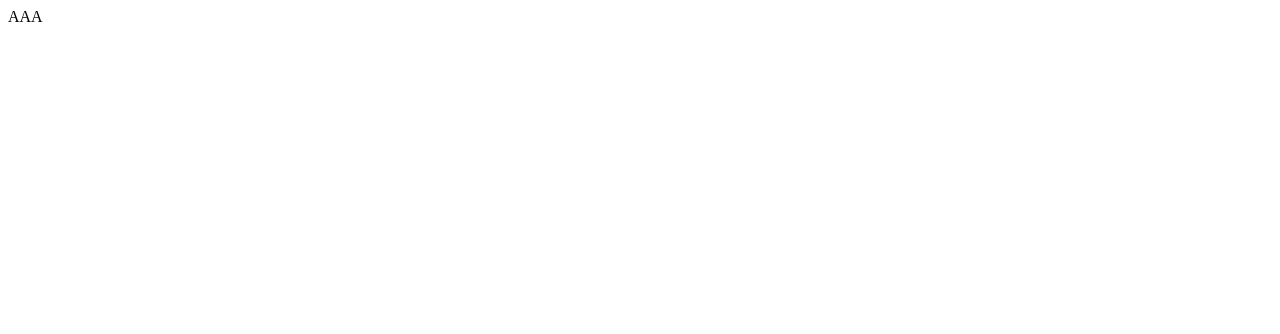
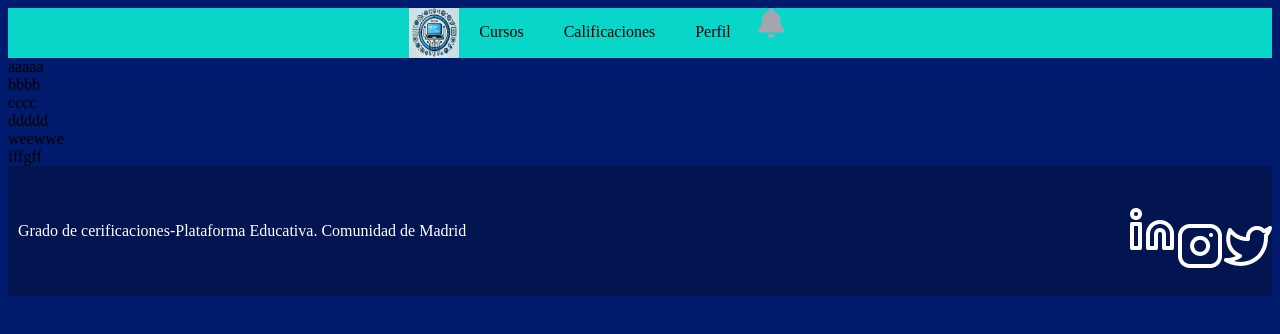
Before and after one commit to Barroso18/ProyectoDIW, a website: page cursos.html in a window 1280 px wide. Drawn offline with Linux system fonts and the light colour scheme.

Commit message:
estilos sin terminar cursos y footer

```diff
--- a/cursos.html
+++ b/cursos.html
@@ -4,8 +4,73 @@
     <meta charset="UTF-8">
     <meta name="viewport" content="width=device-width, initial-scale=1.0">
     <title>Cursos</title>
+    <link rel="stylesheet" href="sass/cursos.css">
 </head>
 <body>
-    AAA
+    <nav>
+
+        <ul>
+            <li>
+                <div id="idlogo"></div>
+            </li>
+            <li>
+                <a href="cursos.html">Cursos</a>
+            </li>
+            <li>
+                <a href="asignatura.html">Calificaciones</a>
+            </li>
+            <li>
+                <a href="">Perfil</a>
+            </li>
+            <li>
+                <a href=""><!-- From Uiverse.io by catraco -->
+                    <label class="container">
+                      <input type="checkbox" checked="checked">
+                        <svg class="bell-regular" xmlns="http://www.w3.org/2000/svg" height="1em" viewBox="0 0 448 512">
+                          <path d="M224 0c-17.7 0-32 14.3-32 32V49.9C119.5 61.4 64 124.2 64 200v33.4c0 45.4-15.5 89.5-43.8 124.9L5.3 377c-5.8 7.2-6.9 17.1-2.9 25.4S14.8 416 24 416H424c9.2 0 17.6-5.3 21.6-13.6s2.9-18.2-2.9-25.4l-14.9-18.6C399.5 322.9 384 278.8 384 233.4V200c0-75.8-55.5-138.6-128-150.1V32c0-17.7-14.3-32-32-32zm0 96h8c57.4 0 104 46.6 104 104v33.4c0 47.9 13.9 94.6 39.7 134.6H72.3C98.1 328 112 281.3 112 233.4V200c0-57.4 46.6-104 104-104h8zm64 352H224 160c0 17 6.7 33.3 18.7 45.3s28.3 18.7 45.3 18.7s33.3-6.7 45.3-18.7s18.7-28.3 18.7-45.3z"></path>
+                        </svg>
+                        <svg class="bell-solid" xmlns="http://www.w3.org/2000/svg" height="1em" viewBox="0 0 448 512">
+                          <path d="M224 0c-17.7 0-32 14.3-32 32V51.2C119 66 64 130.6 64 208v18.8c0 47-17.3 92.4-48.5 127.6l-7.4 8.3c-8.4 9.4-10.4 22.9-5.3 34.4S19.4 416 32 416H416c12.6 0 24-7.4 29.2-18.9s3.1-25-5.3-34.4l-7.4-8.3C401.3 319.2 384 273.9 384 226.8V208c0-77.4-55-142-128-156.8V32c0-17.7-14.3-32-32-32zm45.3 493.3c12-12 18.7-28.3 18.7-45.3H224 160c0 17 6.7 33.3 18.7 45.3s28.3 18.7 45.3 18.7s33.3-6.7 45.3-18.7z"></path>
+                        </svg>
+                    </label>
+                </a>
+            </li>
+            <li>
+                <a href="">
+
+                </a>
+            </li>
+            <li>
+                <a href=""></a>
+            </li>
+        </ul>
+    </nav>
+    <div id="contenedorContenido">
+        <div id="contenedorCursos">
+            <div id="curso1">aaaaa</div>
+            <div id="curso2">bbbb</div>
+            <div id="curso3">cccc</div>
+            <div id="curso4">ddddd</div>
+            <div id="curso5">weewwe</div>
+            <div id="curso6">fffgff</div>
+        </div>
+
+    </div>
+    <footer>
+        <div id="texto">
+            <p>Grado de cerificaciones-Plataforma Educativa. Comunidad de Madrid</p>
+        </div>
+        <div id="redesSociales">
+            <div id="linkedin">
+                <img src="Imagenes/Linkedin.png">
+            </div>
+            <div id="instagram">
+                <p><img src="Imagenes/Instagram.png"></p>
+            </div>
+            <div id="twitter">
+                <p><img src="Imagenes/Twitter.png"></p>
+            </div>
+        </div>
+    </footer>
 </body>
 </html>
--- /dev/null
+++ b/sass/_footer.scss
@@ -0,0 +1,15 @@
+footer{
+    background-color: #021551;
+    color: white;
+    height: 90px;
+    padding-top:40px;
+    padding-left: 10px;
+    #redesSociales{
+        display: flex;
+        flex-direction: row;
+        justify-content: flex-end;
+        color: white;
+
+    }
+
+}
--- /dev/null
+++ b/sass/cursos.scss
@@ -0,0 +1,21 @@
+@import '_menu_superior';
+@import '_footer';
+
+body{
+    background-color: #001A6E;
+}
+footer{
+    display:flex;
+    justify-content:space-between ;
+    background-color: #021551;
+    color: white;
+    height: 90px;
+    padding-top:40px;
+    padding-left: 10px;
+    #redesSociales{
+        display: flex;
+        color: white;
+
+    }
+
+}
```
Also changed, not shown: sass/cursos.css (added), 1 other file.
